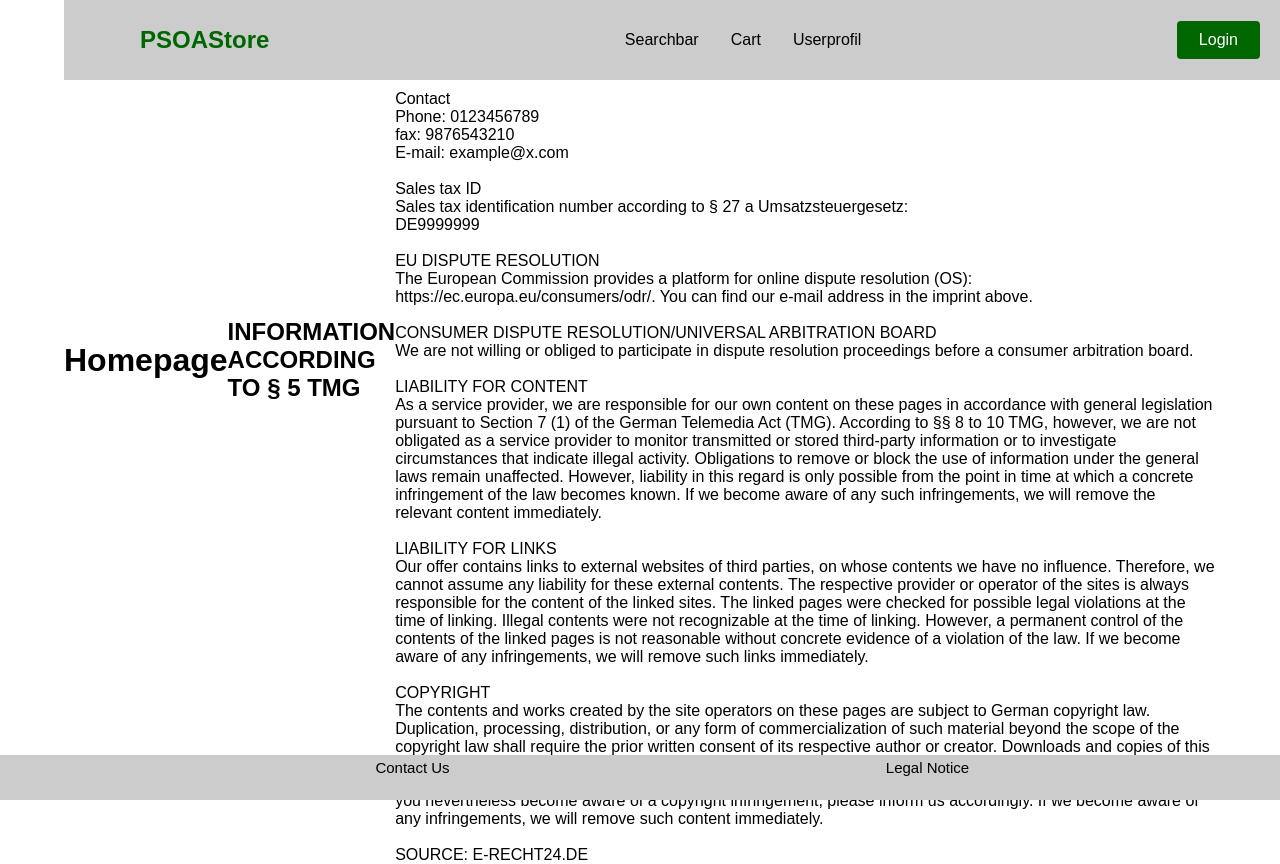
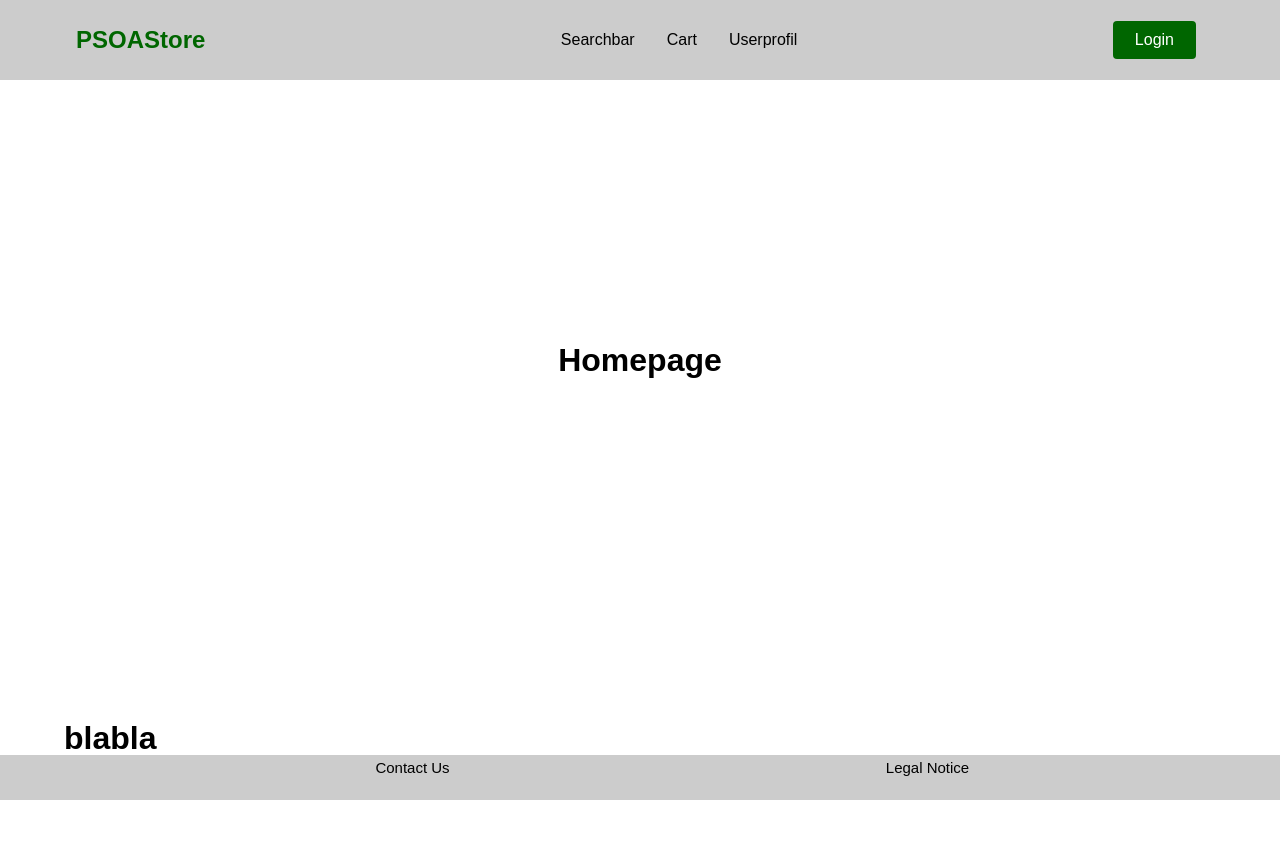
Before and after one commit to prod-des-project-2021/group_17, a React (Create React App) app in the folder frontend/: page / in a window 1280 px wide. After the commit the page ends 800 px from the top, so only its background shows below. Built offline with nearby package versions, Linux system fonts and the light colour scheme.

Commit message:
Implemented the containers into the seperate pages

```diff
--- a/frontend/src/App.js
+++ b/frontend/src/App.js
@@ -1,4 +1,4 @@
-import React, { Component } from 'react';
+import React from 'react';
 import './App.css';
 import Navbar from './components/navbar/Navbar';
 import { Routes, Route, BrowserRouter } from 'react-router-dom';
@@ -10,12 +10,11 @@ import Userprofil from './pages/Userprofil';
 import Footer from './components/navbar/Footer';
 import ContactUs from './pages/ContactUs';
 import LegalNotice from './pages/LegalNotice';
-import { Container } from '@mui/material';
+
 
 function App() {
   return (
       <BrowserRouter basename={process.env.PUBLIC_URL}>
-        <Container>
         <Navbar />
         <Routes>
           <Route path='/' exact element={<Homepage />} />
@@ -29,7 +28,6 @@ function App() {
           <Route path='/legalnotice' element={<LegalNotice />} />
           <Route path='/contactus' element={<ContactUs />} />
         </Routes>
-        </Container>
       </BrowserRouter>
   );
 }
--- a/frontend/src/pages/Cart.js
+++ b/frontend/src/pages/Cart.js
@@ -1,9 +1,10 @@
+import { Container } from '@mui/material'
 import React from 'react'
-import ShoppingCartOutlinedIcon from '@mui/icons-material/ShoppingCartOutlined';
 
 
 const Cart = () => {
     return (
+        <Container>
         <div
             style={{
                 display: 'flex',
@@ -13,8 +14,8 @@ const Cart = () => {
                 }}
         >
            <h1>Cart</h1>
-           <ShoppingCartOutlinedIcon/>
         </div>
+        </Container>
     )
 }
 
--- a/frontend/src/pages/ContactUs.js
+++ b/frontend/src/pages/ContactUs.js
@@ -1,7 +1,9 @@
+import { Container } from '@mui/material'
 import React from 'react'
 
 const ContactUs = () => {
     return (
+        <Container>
         <div
             style={{
                 display: 'flex',
@@ -12,6 +14,7 @@ const ContactUs = () => {
         >
            <h1>Contact Us</h1>
         </div>
+        </Container>
     )
 }
 
--- a/frontend/src/pages/Homepage.js
+++ b/frontend/src/pages/Homepage.js
@@ -1,68 +1,41 @@
+import { Container } from '@mui/material'
 import React from 'react'
+import { RowHomepage } from './PagesElement'
 
 const Homepage = () => {
     return (
+        <Container>
+            <RowHomepage>
                 <div
                     style={{
                         display: 'flex',
-                justifyContent:'center',
+                        justifyContent: 'center',
                         alignItems: 'center',
                         height: '90vh'
                     }}
                 >
+
                     <h1>Homepage</h1>
 
 
-            <h2>INFORMATION ACCORDING TO § 5 TMG</h2>
+                </div>
+            </RowHomepage>
+            <RowHomepage>
+                {/* <div
+                    style={{
+                        display: 'flex',
+                        justifyContent: 'center',
+                        alignItems: 'center',
+                        height: '90vh'
+                    }}
+                > */}
 
-            <p>
-                PSOAStore <br></br>
-                Tutkijantie 2 <br></br>
-                90590 OULU  <br></br>
-                <br></br>
-                Represented by: <br></br>
-                Lisa Schmidt <br></br>
-                Daniel Bociat<br></br>
-                Valentin Raltchev <br></br>
-                <br></br>
-                Commercial register: HRB 54321<br></br>
-                <br></br>
-                Register court: County court Oulu <br></br>
-                <br></br>
-                Contact<br></br>
-                Phone: 0123456789<br></br>
-                fax: 9876543210<br></br>
-                E-mail: example@x.com <br></br>
-                <br></br>
-                Sales tax ID<br></br>
-                Sales tax identification number according to § 27 a Umsatzsteuergesetz:<br></br>
-                DE9999999 <br></br>
-                <br></br>
-                EU DISPUTE RESOLUTION<br></br>
-                The European Commission provides a platform for online dispute resolution (OS): https://ec.europa.eu/consumers/odr/.
-                You can find our e-mail address in the imprint above. <br></br>
-                <br></br>
-                CONSUMER DISPUTE RESOLUTION/UNIVERSAL ARBITRATION BOARD<br></br>
-                We are not willing or obliged to participate in dispute resolution proceedings before a consumer arbitration board.<br></br>
-                <br></br>
-                LIABILITY FOR CONTENT<br></br>
-                As a service provider, we are responsible for our own content on these pages in accordance with general legislation pursuant to Section 7 (1) of the German Telemedia Act (TMG). According to §§ 8 to 10 TMG, however, we are not obligated as a service provider to monitor transmitted or stored third-party information or to investigate circumstances that indicate illegal activity.
-                Obligations to remove or block the use of information under the general laws remain unaffected. However, liability in this regard is only possible from the point in time at which a concrete infringement of the law becomes known. If we become aware of any such infringements, we will remove the relevant content immediately.<br></br>
-                <br></br>
-                LIABILITY FOR LINKS<br></br>
-                Our offer contains links to external websites of third parties, on whose contents we have no influence. Therefore, we cannot assume any liability for these external contents. The respective provider or operator of the sites is always responsible for the content of the linked sites. The linked pages were checked for possible legal violations at the time of linking. Illegal contents were not recognizable at the time of linking.
-                However, a permanent control of the contents of the linked pages is not reasonable without concrete evidence of a violation of the law. If we become aware of any infringements, we will remove such links immediately.<br></br>
-                <br></br>
-                COPYRIGHT<br></br>
-                The contents and works created by the site operators on these pages are subject to German copyright law. Duplication, processing, distribution, or any form of commercialization of such material beyond the scope of the copyright law shall require the prior written consent of its respective author or creator. Downloads and copies of this site are only permitted for private, non-commercial use.
-                Insofar as the content on this site was not created by the operator, the copyrights of third parties are respected. In particular, third-party content is identified as such. Should you nevertheless become aware of a copyright infringement, please inform us accordingly. If we become aware of any infringements, we will remove such content immediately.<br></br>
-                <br></br>
-                SOURCE: E-RECHT24.DE
+                    <h1>blabla</h1>
 
-            </p>
 
-        </div>
-
+                {/* </div> */}
+            </RowHomepage>
+        </Container>
     )
 }
 
--- a/frontend/src/pages/LegalNotice.js
+++ b/frontend/src/pages/LegalNotice.js
@@ -1,7 +1,9 @@
+import { Container } from '@mui/material'
 import React from 'react'
 
 const LegalNotice = () => {
     return (
+        <Container>
         <div
             style={{
                 display: 'flex',
@@ -12,7 +14,55 @@ const LegalNotice = () => {
         >
            <h1>LegalNotice</h1>
 
+
+
+           <p> INFORMATION ACCORDING TO § 5 TMG
+                PSOAStore <br></br>
+                Tutkijantie 2 <br></br>
+                90590 OULU  <br></br>
+                <br></br>
+                Represented by: <br></br>
+                Lisa Schmidt <br></br>
+                Daniel Bociat<br></br>
+                Valentin Raltchev <br></br>
+                <br></br>
+                Commercial register: HRB 54321<br></br>
+                <br></br>
+                Register court: County court Oulu <br></br>
+                <br></br>
+                Contact<br></br>
+                Phone: 0123456789<br></br>
+                fax: 9876543210<br></br>
+                E-mail: example@x.com <br></br>
+                <br></br>
+                Sales tax ID<br></br>
+                Sales tax identification number according to § 27 a Umsatzsteuergesetz:<br></br>
+                DE9999999 <br></br>
+                <br></br>
+                EU DISPUTE RESOLUTION<br></br>
+                The European Commission provides a platform for online dispute resolution (OS): https://ec.europa.eu/consumers/odr/.
+                You can find our e-mail address in the imprint above. <br></br>
+                <br></br>
+                CONSUMER DISPUTE RESOLUTION/UNIVERSAL ARBITRATION BOARD<br></br>
+                We are not willing or obliged to participate in dispute resolution proceedings before a consumer arbitration board.<br></br>
+                <br></br>
+                LIABILITY FOR CONTENT<br></br>
+                As a service provider, we are responsible for our own content on these pages in accordance with general legislation pursuant to Section 7 (1) of the German Telemedia Act (TMG). According to §§ 8 to 10 TMG, however, we are not obligated as a service provider to monitor transmitted or stored third-party information or to investigate circumstances that indicate illegal activity.
+                Obligations to remove or block the use of information under the general laws remain unaffected. However, liability in this regard is only possible from the point in time at which a concrete infringement of the law becomes known. If we become aware of any such infringements, we will remove the relevant content immediately.<br></br>
+                <br></br>
+                LIABILITY FOR LINKS<br></br>
+                Our offer contains links to external websites of third parties, on whose contents we have no influence. Therefore, we cannot assume any liability for these external contents. The respective provider or operator of the sites is always responsible for the content of the linked sites. The linked pages were checked for possible legal violations at the time of linking. Illegal contents were not recognizable at the time of linking.
+                However, a permanent control of the contents of the linked pages is not reasonable without concrete evidence of a violation of the law. If we become aware of any infringements, we will remove such links immediately.<br></br>
+                <br></br>
+                COPYRIGHT<br></br>
+                The contents and works created by the site operators on these pages are subject to German copyright law. Duplication, processing, distribution, or any form of commercialization of such material beyond the scope of the copyright law shall require the prior written consent of its respective author or creator. Downloads and copies of this site are only permitted for private, non-commercial use.
+                Insofar as the content on this site was not created by the operator, the copyrights of third parties are respected. In particular, third-party content is identified as such. Should you nevertheless become aware of a copyright infringement, please inform us accordingly. If we become aware of any infringements, we will remove such content immediately.<br></br>
+                <br></br>
+                SOURCE: E-RECHT24.DE
+
+            </p>
         </div>
+        </Container>
     )
 }
 
--- a/frontend/src/pages/Login.js
+++ b/frontend/src/pages/Login.js
@@ -1,7 +1,9 @@
+import { Container } from '@mui/material'
 import React from 'react'
 
 const Login = () => {
     return (
+        <Container>
         <div
             style={{
                 display: 'flex',
@@ -12,6 +14,7 @@ const Login = () => {
         >
            <h1>Login</h1>
         </div>
+        </Container>
     )
 }
 
--- /dev/null
+++ b/frontend/src/pages/PagesElement.js
@@ -0,0 +1,16 @@
+import styled from 'styled-components';
+
+export const RowHomepage = styled.div`
+    display: grid;
+
+    height: '900vh'
+    grid-template-columns: repeat(auto-fill,
+                            minmax(400px, 1fr));
+    grid-gap: 3000px;
+
+
+    @media (max-width: 1000px) {
+        grid-template-columns: repeat(auto-fill,
+                            minmax(200px, 1fr));
+    }
+`;
--- a/frontend/src/pages/Searchbar.js
+++ b/frontend/src/pages/Searchbar.js
@@ -1,7 +1,9 @@
+import { Container } from '@mui/material'
 import React from 'react'
 
 const Searchbar = () => {
     return (
+        <Container>
         <div
             style={{
                 display: 'flex',
@@ -13,6 +15,7 @@ const Searchbar = () => {
            <h1>Searchbar</h1>
 
         </div>
+        </Container>
     )
 }
 
--- a/frontend/src/pages/Userprofil.js
+++ b/frontend/src/pages/Userprofil.js
@@ -1,7 +1,9 @@
+import { Container } from '@mui/material'
 import React from 'react'
 
 const Userprofil = () => {
     return (
+        <Container>
         <div
             style={{
                 display: 'flex',
@@ -11,7 +13,10 @@ const Userprofil = () => {
                 }}
         >
            <h1>Userprofil</h1>
+
         </div>
+        </Container>
+
     )
 }
 
```
Lines whose indentation alone changed are shown as unchanged.
